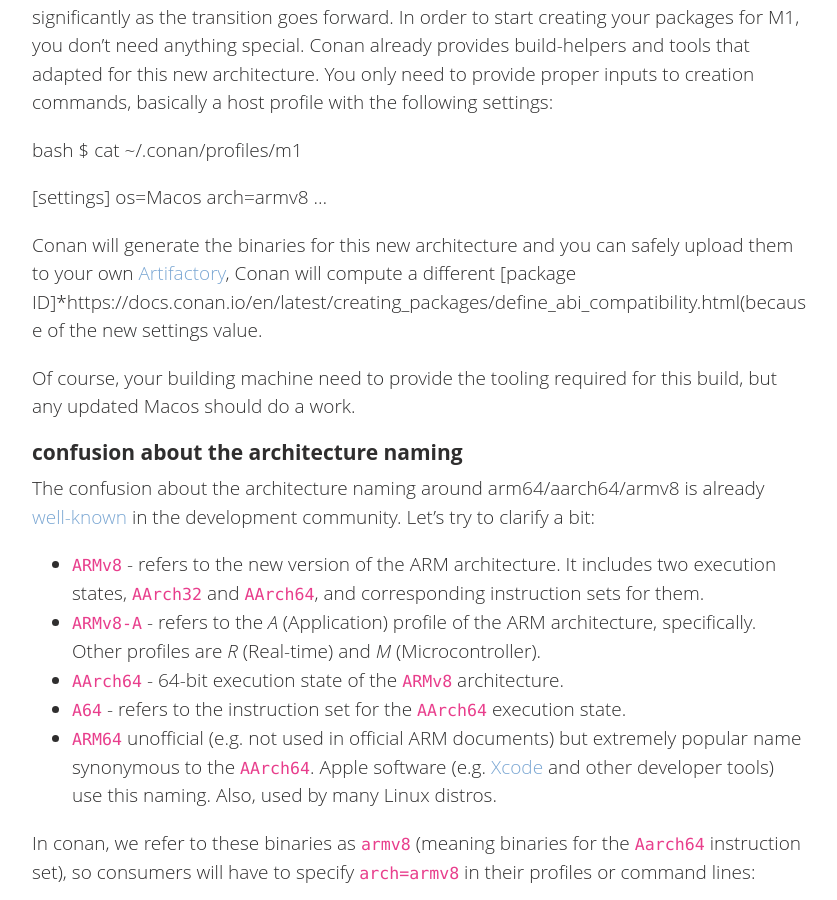
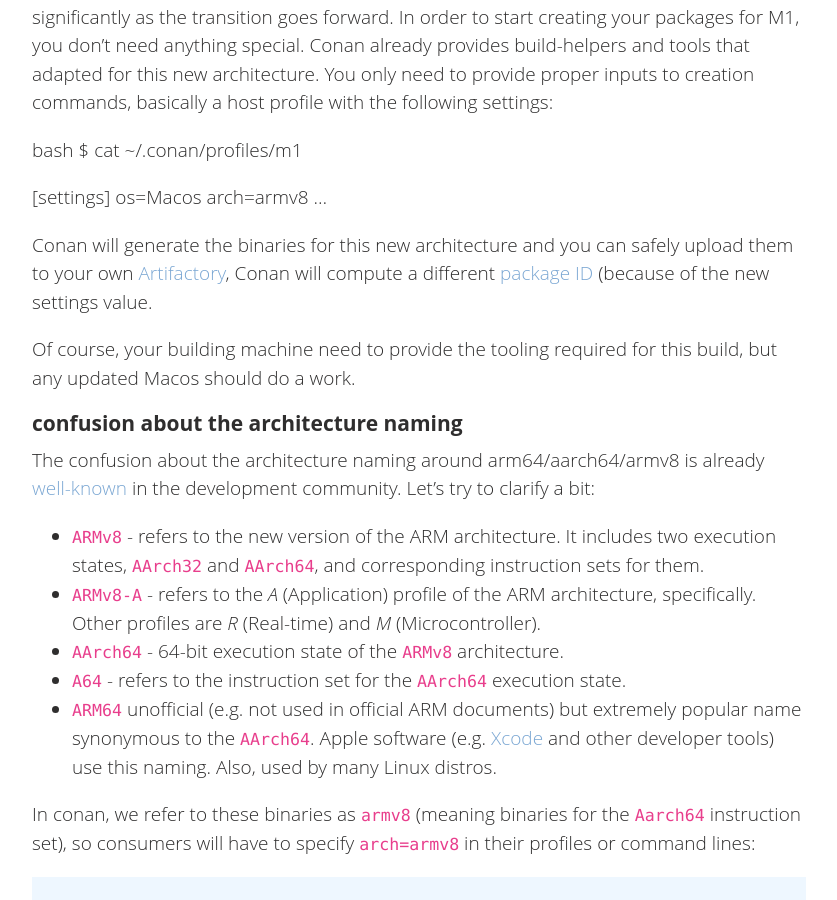
Before and after one commit to conan-io/conan-io.github.io, a Jekyll site: the page built from _posts/2021-09-06-m1.markdown, in a window 1280 px wide and 900 px high, scrolled down 610 px. Shown: the whole window, without its empty margins (20-857 px from the left). Built offline with Jekyll 4.4.1, drawn with Linux system fonts in a browser that asks for light colours; comment, search, counter and statistics services are not loaded; part of the change alters nothing that is shown.

Commit message:
Update _posts/2021-09-06-m1.markdown

```diff
--- a/_posts/2021-09-06-m1.markdown
+++ b/_posts/2021-09-06-m1.markdown
@@ -29,7 +29,7 @@ arch=armv8
 
 Conan will generate the binaries for this new architecture and you can safely upload them to your own
  [Artifactory](https://jfrog.com/artifactory/), Conan will compute a different
- [package ID]*https://docs.conan.io/en/latest/creating_packages/define_abi_compatibility.html(because of the new settings value.
+ [package ID](https://docs.conan.io/en/latest/creating_packages/define_abi_compatibility.html) (because of the new settings value.
 
 Of course, your building machine need to provide the tooling required for this build, but any
  updated Macos should do a work.
```
